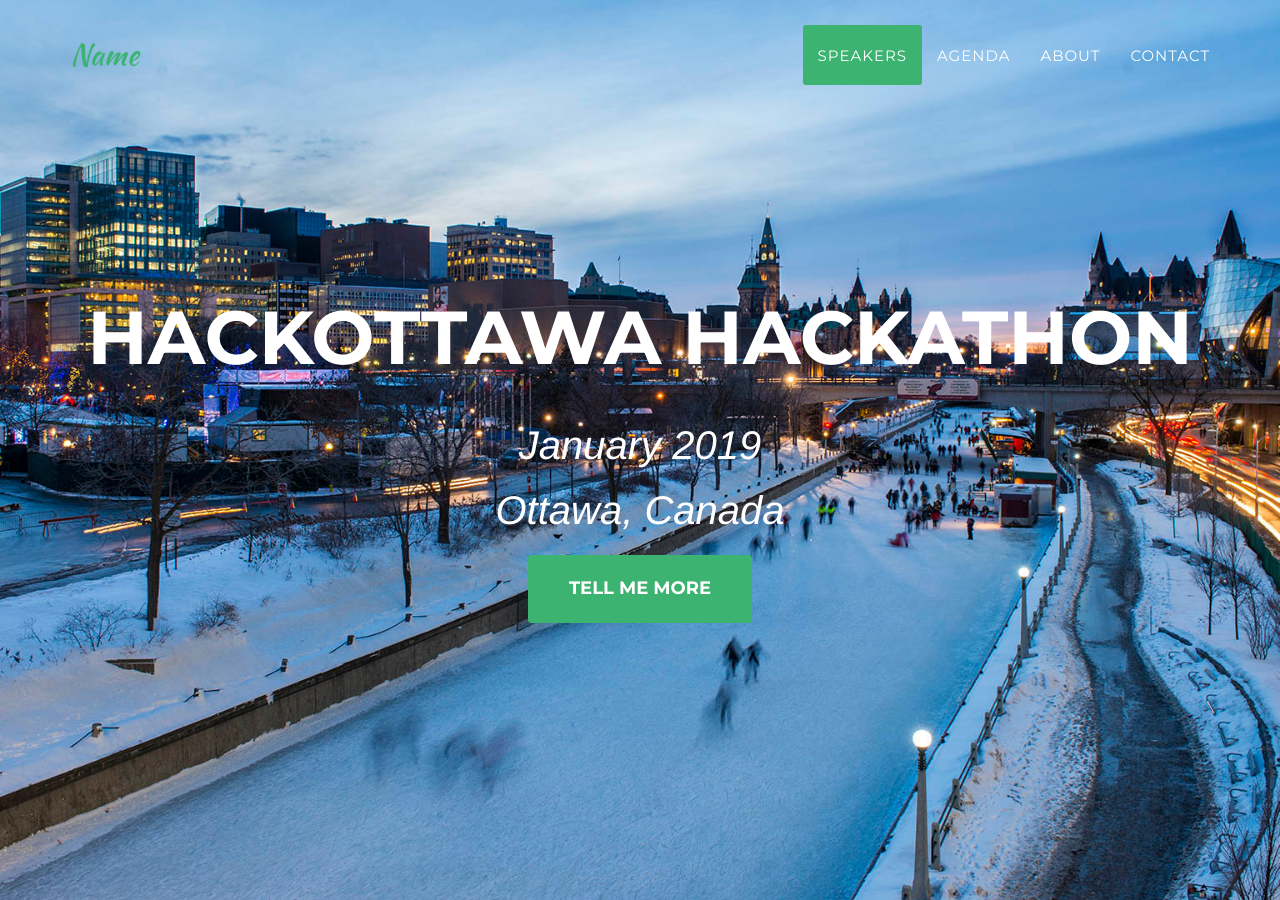
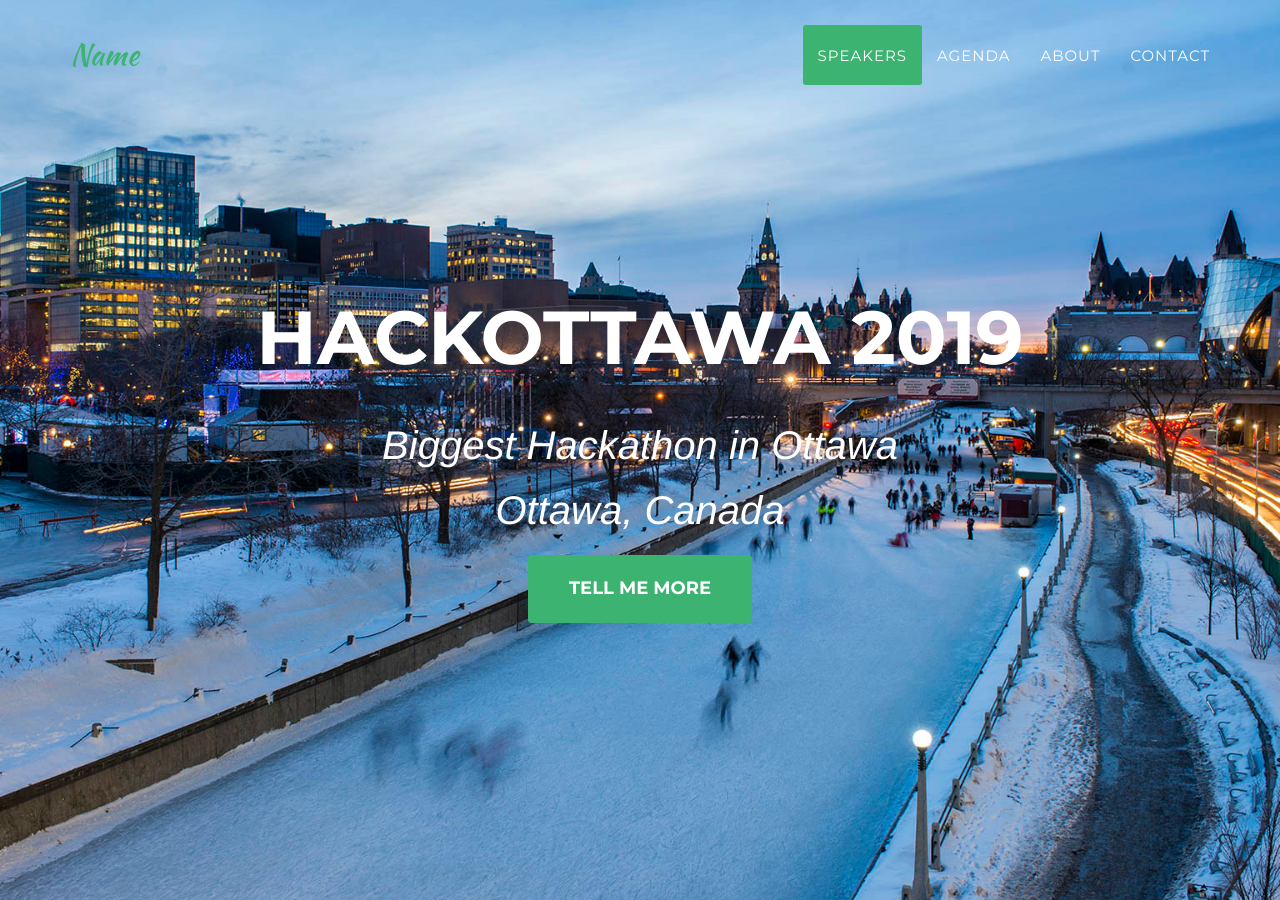
Before and after one commit to HackOttawa/hackottawa, a Jekyll site: the page built from _2016_pages/index.html, in a window 1280 px wide and 900 px high. Built offline with Jekyll 4.4.1, drawn with Linux system fonts in a browser that asks for light colours; some web fonts are replaced.

Commit message:
Update 2016_home.html

```diff
--- a/_layouts/2016_home.html
+++ b/_layouts/2016_home.html
@@ -12,8 +12,8 @@
     <header>
         <div class="container">
             <div class="intro-text">
-                <div class="intro-heading">HackOttawa Hackathon<br></div>
-                <div class="intro-lead-in">January 2019</div>
+                <div class="intro-heading">HackOttawa 2019<br></div>
+                <div class="intro-lead-in">Biggest Hackathon in Ottawa</div>
                 <div class="intro-lead-in">Ottawa, Canada</div>
                 <a href="#intro" class="page-scroll btn btn-xl">Tell Me More</a>
             </div>
```
